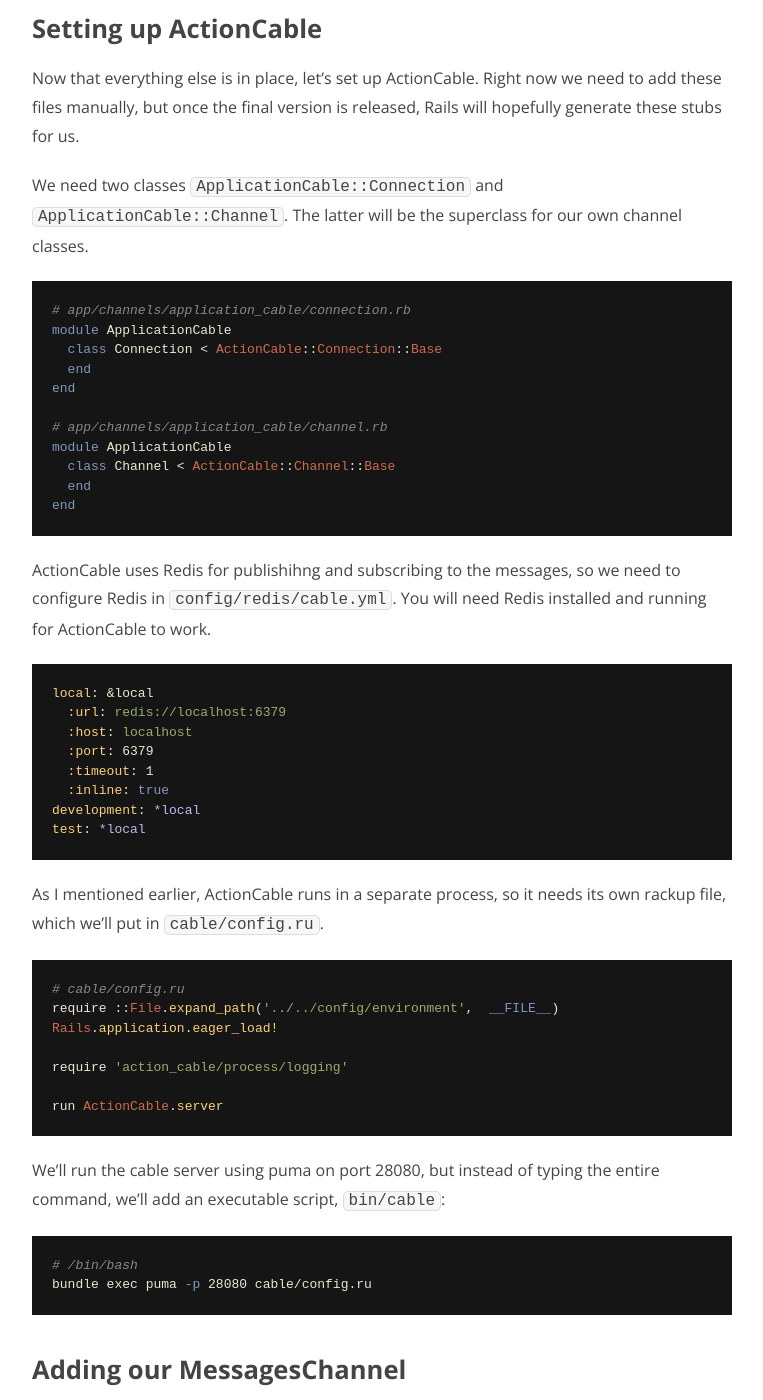
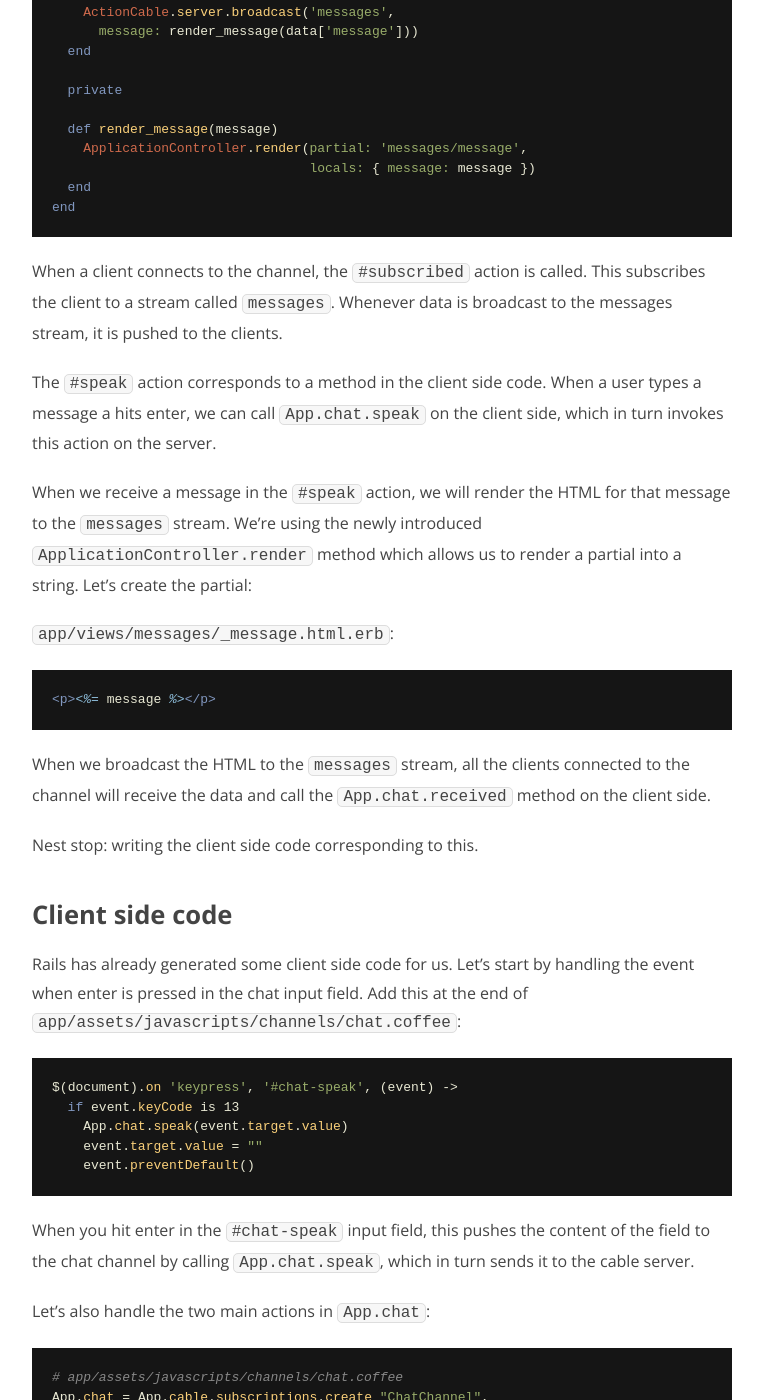
Before and after one commit to nithinbekal/nithinbekal.github.io, a Jekyll site: the page built from _posts/2015-07-17-rails-action-cable.md, in a window 1280 px wide and 1400 px high, scrolled down 3096 px. Shown: the whole window, without its empty margins (258-1021 px from the left). Built offline with Jekyll 4.4.1, drawn with Linux system fonts in a browser that asks for light colours; comment, search, counter and statistics services are not loaded; some of the changed text lies outside the part shown.

Commit message:
Update for Rails 5.0.0.beta1

```diff
--- a/_posts/2015-07-17-rails-action-cable.md
+++ b/_posts/2015-07-17-rails-action-cable.md
@@ -5,95 +5,32 @@
 categories: rails
 ---
 
-The source code
-for the much anticipated
-[ActionCable](https://github.com/rails/actioncable) library
-that will ship with Rails 5
-has finally been made public.
-For those of you who
-haven't heard of ActionCable,
-it is the websockets framework
-that will ship with Rails 5.
-It aims to simplify
-the addition of realtime features
-to Rails apps.
+ActionCable is the websockets framework that ships with Rails 5.
+It aims to simplify the addition of realtime features to Rails apps.
+In this tutorial, we will explore ActionCable by
+building a simple chat application.
 
-In this post,
-we will build a very simple app
-using ActionCable.
-It will be a simple chat app,
-where people can pick a username
-and start posting to a public chatroom.
-We'll only be looking at
-how we can add realtime functionality
-to an app,
-but won't be exploring
-the internals of ActionCable
-in too much detail.
+Let's get started by installing the pre-release version of Rails (5.0.0.beta).
+Once the final 5.0.0 version of Rails is released,
+we won't have to add the `--pre` flag to the gem install command.
 
-ActionCable works with Rails 4.2,
-so that's what we'll be using,
-but at the end of the post,
-I'll show some Rails 5 features
-that will simplify some of the things
-we do with ActionCable.
-
-# Gemfile
-
-Generate the app using `rails new chat`
-and add the actioncable and puma gems
-to the Gemfile.
-This is what the Gemfile
-should now contain:
-
-{% highlight ruby %}
-source 'https://rubygems.org'
-
-gem 'rails', '4.2.3'
-gem 'actioncable', github: 'rails/actioncable'
-
-gem 'sqlite3'
-gem 'coffee-rails', '~> 4.1.0'
-gem 'jquery-rails'
-gem 'turbolinks'
-gem 'puma'
-gem 'uglifier', '>= 1.3.0'
-
-group :development, :test do
-  gem 'byebug'
-  gem 'spring'
-  gem 'web-console', '~> 2.0'
-end
+{% highlight bash %}
+gem install rails --pre
+rails new chatter
 {% endhighlight %}
-
-We've added puma because
-ActionCable runs in a separate process
-from our main application server,
-and needs a multi-threaded web server
-like Puma or Thin to run.
-We could still use
-a single-threaded server like Unicorn
-for running the web app,
-but the Action Cable app
-will run separately
-using Puma/Thin.
 
 # Adding the views
 
-We will be displaying the chat messages
-in `messages#index`.
-Before joining the chat room,
-we will ask users to set a username
-that will be displayed
-along with the chat messages.
-The `sessions#new` view will contain
-the form to pick a username,
+We will be displaying the chat messages in `messages#index`.
+Before joining the chat room, we will ask users to set a username
+that will be displayed along with the chat messages.
+The `sessions#new` view will contain the form to pick a username,
 and we will also set it as the home page.
 Let's add these routes to routes.rb:
 
 {% highlight ruby %}
 Rails.application.routes.draw do
-  resources :messages, only: [:index, :create]
+  resources :messages, only: [:index]
   resources :sessions, only: [:new, :create]
 
   root 'sessions#new'
@@ -118,8 +53,8 @@
 end
 {% endhighlight %}
 
-We'll also add the erb template for `sessions#new`
-at `app/views/sessions/new.html.erb`:
+We'll also add the erb template for `sessions#new` at
+`app/views/sessions/new.html.erb`:
 
 {% highlight erb %}
 <%= form_for :session, url: sessions_path do |f| %>
@@ -129,290 +64,213 @@
 <% end %>
 {% endhighlight %}
 
-In `MessagesController` also,
-the `#index` method only renders the view,
-so we don't need to explicitly include it here.
-
-For now, the `#create` method
-will simply respond with a success status code
-for every request.
-Later on, we will change this to broadcast messages
-that it receives.
+In `MessagesController`, the `#index` method only renders the view,
+so we don't need to do anything there:
 
 {% highlight ruby %}
+# app/controllers/messages_controller.rb
 class MessagesController < ApplicationController
-  def create
-    head :ok
+  def index
+  end
+end
+{% endhighlight %}
+The `messages/index` template looks like this:
+
+{% highlight erb %}
+<p>Signed in as @<%= cookies.signed[:username] %>.</p>
+
+<div id='messages'></div>
+<br/><br/>
+
+<%= text_field_tag :body, '', id: 'chat-speak' %>
+{% endhighlight %}
+
+The empty `#messages` div is where we'll append
+all the chat messages coming through the channel.
+
+# Adding a channel
+
+The next thing we will do is generate a channel that we can use
+to communicate via websockets between the client and the server.
+
+{% highlight bash %}
+rails generate channel Chat speak
+{% endhighlight %}
+
+This will generate a `ChatChannel` with an action called `speak`.
+It also generates a `chat.coffee` file in
+`app/assets/javascripts/channels`.
+
+After creating our first channel, we need to turn on the cable connection in
+`app/assets/javascript/cable.coffee`
+by uncommenting these lines:
+
+{% highlight coffeescript %}
+@App ||= {}
+App.cable = ActionCable.createConsumer()
+{% endhighlight %}
+
+We also need to uncomment a line in `config/routes.rb` so that
+ActionCable runs in the same process when we run `rails server`.
+
+{% highlight ruby %}
+Rails.application.routes.draw do
+  # other routes
+
+  mount ActionCable.server => '/cable'
+end
+{% endhighlight %}
+
+# Setting up `ChatChannel`
+
+First, we need to handle the actions present in `ChatChannel`.
+
+{% highlight ruby %}
+# app/channels/chat_channel.rb
+class ChatChannel < ApplicationCable::Channel
+  def subscribed
+    stream_from 'messages'
+  end
+
+  def speak(data)
+    ActionCable.server.broadcast('messages',
+      message: render_message(data['message']))
+  end
+
+  private
+
+  def render_message(message)
+    ApplicationController.render(partial: 'messages/message',
+                                 locals: { message: message })
   end
 end
 {% endhighlight %}
 
-The `messages/index` template looks like this:
+When a client connects to the channel, the `#subscribed` action is called.
+This subscribes the client to a stream called `messages`.
+Whenever data is broadcast to the messages stream, it is pushed to the clients.
+
+The `#speak` action corresponds to a method in the client side code.
+When a user types a message a hits enter, we can call `App.chat.speak`
+on the client side, which in turn invokes this action on the server.
+
+When we receive a message in the `#speak` action,
+we will render the HTML for that message to the `messages` stream.
+We're using the newly introduced `ApplicationController.render` method
+which allows us to render a partial into a string.
+Let's create the partial:
+
+`app/views/messages/_message.html.erb`:
 
 {% highlight erb %}
-Signed in as @<%= cookies.signed[:username] %>.
-<br/><br/>
-
-<div id='messages'></div>
-<br/><br/>
-
-<%= form_for :message, url: messages_path, remote: true, id: 'messages-form' do |f| %>
-  <%= f.label :body, 'Enter a message:'  %><br/>
-  <%= f.text_field :body %><br/>
-  <%= f.submit 'Send message' %>
-<% end %>
+<p><%= message %></p>
 {% endhighlight %}
 
-We've set `remote: true` in the form,
-so it will submit the chat messages
-using an ajax request.
-We aren't doing anything with the requests
-in `messages#create`,
-but we have avoided page reloads
-by using the ajax form.
+When we broadcast the HTML to the `messages` stream,
+all the clients connected to the channel will receive the data
+and call the `App.chat.received` method on the client side.
 
-The empty `#messages` div
-is where we'll append
-all the chat messages
-coming through the channel.
+Nest stop: writing the client side code corresponding to this.
 
-# Setting up ActionCable
+# Client side code
 
-Now that everything else is in place,
-let's set up ActionCable.
-Right now we need to add these files manually,
-but once the final version is released,
-Rails will hopefully
-generate these stubs for us.
+Rails has already generated some client side code for us.
+Let's start by handling the event when enter is pressed in the chat input field.
+Add this at the end of `app/assets/javascripts/channels/chat.coffee`:
 
-We need two classes `ApplicationCable::Connection`
-and `ApplicationCable::Channel`.
-The latter will be the superclass for
-our own channel classes.
+{% highlight coffeescript %}
+$(document).on 'keypress', '#chat-speak', (event) ->
+  if event.keyCode is 13
+    App.chat.speak(event.target.value)
+    event.target.value = ""
+    event.preventDefault()
+{% endhighlight %}
+
+When you hit enter in the `#chat-speak` input field,
+this pushes the content of the field to the chat channel
+by calling `App.chat.speak`, which in turn sends it to the cable server.
+
+Let's also handle the two main actions in `App.chat`:
+
+{% highlight coffeescript %}
+# app/assets/javascripts/channels/chat.coffee
+App.chat = App.cable.subscriptions.create "ChatChannel",
+  received: (data) ->
+    $('#messages').append(data.message)
+
+  speak: (msg) ->
+    @perform 'speak', message: msg
+{% endhighlight %}
+
+With this, our chat app is ready.
+Try submitting a message in the input field,
+and you'll see it appear on the page.
+There is one problem with this, though.
+We aren't showing the name of the person sending the message.
+Let's fix that.
+
+# Setting `current_user`
+
+In the `messages/_message` partial, we want to be able to
+access the username of the current user.
+To do this, we will add a `#current_user` method in
+`ApplicationCable::Connection`.
 
 {% highlight ruby %}
 # app/channels/application_cable/connection.rb
 module ApplicationCable
   class Connection < ActionCable::Connection::Base
-  end
-end
+    identified_by :current_user
 
-# app/channels/application_cable/channel.rb
-module ApplicationCable
-  class Channel < ActionCable::Channel::Base
+    def connect
+      self.current_user = cookies.signed[:username]
+    end
   end
 end
 {% endhighlight %}
 
-ActionCable uses Redis for
-publishihng and subscribing to the messages,
-so we need to configure Redis in
-`config/redis/cable.yml`.
-You will need Redis installed and running
-for ActionCable to work.
-
-{% highlight yaml %}
-local: &local
-  :url: redis://localhost:6379
-  :host: localhost
-  :port: 6379
-  :timeout: 1
-  :inline: true
-development: *local
-test: *local
-{% endhighlight %}
-
-As I mentioned earlier,
-ActionCable runs in a separate process,
-so it needs its own rackup file,
-which we'll put in `cable/config.ru`.
+The next thing to do is to use this `ChatChannel#render_message`:
 
 {% highlight ruby %}
-# cable/config.ru
-require ::File.expand_path('../../config/environment',  __FILE__)
-Rails.application.eager_load!
+# app/channels/chat_channel.rb
 
-require 'action_cable/process/logging'
-
-run ActionCable.server
-{% endhighlight %}
-
-We'll run the cable server
-using puma on port 28080,
-but instead of typing the entire command,
-we'll add an executable script,
-`bin/cable`:
-
-{% highlight bash %}
-# /bin/bash
-bundle exec puma -p 28080 cable/config.ru
-{% endhighlight %}
-
-# Adding our MessagesChannel
-
-The final step to get our chat app working
-is to set up the `MessagesChannel`:
-
-{% highlight ruby %}
-# app/channels/messages_channel.rb
-class MessagesChannel < ApplicationCable::Channel
-  def subscribed
-    stream_from 'messages'
-  end
+def render_message(message)
+  ApplicationController.render(
+    partial: 'messages/message',
+    locals: {
+      message: message,
+      username: current_user
+    })
 end
 {% endhighlight %}
 
-Whenever a client subscribes to `MessagesChannel`,
-the `#subscribed` method is called,
-which starts streaming anything
-you broadcast to the "messages" stream.
+In `app/views/messages/_message.html.erb`:
 
-# Broadcasting to the messages stream
-
-We can now change `messages#create` action
-to broadcast incoming messages
-to the messages stream:
-
-{% highlight ruby %}
-class MessagesController < ApplicationController
-  def create
-    ActionCable.server.broadcast 'messages',
-      message: params[:message][:body],
-      username: cookies.signed[:username]
-
-    head :ok
-  end
-end
+{% highlight erb %}
+<p>
+  <b><%= username %></b>:
+  <%= message %>
+</p>
 {% endhighlight %}
 
-# Subscribing to messages from the client side
-
-With a little bit of client side code,
-we can finally put things together.
-First, we will set up a connection
-to the cable server in
-`app/assets/javascripts/channels/index.coffee`:
-
-{% highlight ruby %}
-#= require cable
-#= require_self
-#= require_tree .
-
-@App = {}
-App.cable = Cable.createConsumer 'ws://127.0.0.1:28080'
-{% endhighlight %}
-
-We will subscribe to `MessagesChannel`
-by adding the following code to
-`app/assets/javascripts/channels/messages.coffee`:
-
-{% highlight coffee %}
-App.messages = App.cable.subscriptions.create 'MessagesChannel',
-  received: (data) ->
-    $('#messages').append @renderMessage(data)
-
-  renderMessage: (data) ->
-    "<p><b>[#{data.username}]:</b> #{data.message}</p>"
-{% endhighlight %}
-
-The `App.messages.received` function
-gets called whenever the client
-receives something through the websocket.
-The incoming data is JSON encoded,
-so we can access `data.username` and `data.message`
-in the `renderMessage` function.
-
-The final step is to make sure
-our channels code is included
-in the application.js file.
-Just before the `require_tree .` line
-in application.js,
-add the following line,
-that includes the fines in
-`app/assets/javascripts/channels`.
-
-{% highlight sass %}
-//= require channels
-{% endhighlight %}
-
-Your ActionCable powered chat app
-is now ready.
-Make sure your cable server is running
-using `./bin/cable`.
-Remember to restart this
-whenever you change
-any of the channel classes,
-because auto-reloading code
-doesn't work (yet) with ActionCable.
-
-Open two browsers
-with separate cookie space
-(eg. one regular Chrome window
-and an incognito window),
-and try submitting chat messages
-in the `messages#index` page.
-
-# If you're on Rails 5 alpha...
-
-Rails 5 won't be out
-for another couple of months yet,
-but if you use rails master branch
-([refer this Gemfile to set it up](https://github.com/nithinbekal/actioncable-chat-example/blob/f0f4c7269c0c491576fd23db4fd11c09ebe69f54/Gemfile)),
-you can
-[render views outside of actions](https://medium.com/evil-martians/new-feature-in-rails-5-render-views-outside-of-actions-2fc1181e86a8).
-This lets you do interesting things
-like broadcasting HTML to channels.
-Here's how we could stream
-the rendered text from a partial
-using this feature:
-
-{% highlight ruby %}
-ActionCable.server.broadcast 'messages',
-  message: MessagesController.render(
-    partial: 'messages/message',
-    locals: {
-      message: params[:message][:body],
-      username: cookies.signed[:username]
-    }
-  )
-{% endhighlight %}
-
-With this in place,
-you no longer need the `renderMessage` function
-in `messages.coffee`.
-Instead you can append `data.message`
-directly to the `#messages` div.
+Restart the rails server and open the chat in two different browsers.
+Now, you can see the messages being rendered with the username.
 
 # Next steps
 
-If you wish to explore ActionCable further,
-the next set would be the
-[github repo](https://github.com/rails/actioncable).
-There is a details README,
-and the source is well documented.
+* [Code for this example](https://github.com/nithinbekal/actioncable-chat-example/tree/basic)
+* [ActionCable screencast by DHH](https://www.youtube.com/watch?v=n0WUjGkDFS0)
+* [ActionCable examples](https://github.com/rails/actioncable-examples)
+  from the Rails core team have some very nice examples
+  that show off the more advanced features of ActionCable.
+* [GoRails: ActionCable and Websockets Introduction](https://gorails.com/episodes/rails-5-actioncable-websockets)
+  explores the code from the ActionCable examples linked above
+  in a great screencast.
 
-* [Code for this example](https://github.com/nithinbekal/actioncable-chat-example/tree/basic)
-  (uses Rails 5)
-* [ActionCable examples](https://github.com/rails/actioncable-examples)
-  from the Rails core team
-  have some very nice examples
-  that show off the more advanced features
-  of ActionCable.
-* [GoRails: ActionCable and Websockets Introduction](https://gorails.com/episodes/rails-5-actioncable-websockets)
-  explores the code from the
-  ActionCable examples linked above
-  in a great screencast.
-* [This pull request](https://github.com/code-mancers/rapidfire-demo/compare/actioncable)
-  is a nice example for
-  adding ActionCable to your app.
-
-If you want to look at
-how similar features are implemented
+If you want to look at how similar features are implemented
 in other languages and frameworks,
 I recently wrote about building a similar
 [chat app using the Phoenix framework](/posts/phoenix-chat/)
 for the Elixir language.
-Because of Elixir's similarity with Ruby
-in terms of syntax,
-it would be easy for Rubyists
-to follow along.
+Because of Elixir's similarity with Ruby in terms of syntax,
+it should be easy for Rubyists to follow along.
```
Also changed, not shown: other parts of _posts/2015-07-17-rails-action-cable.md (+3 -5 lines).
